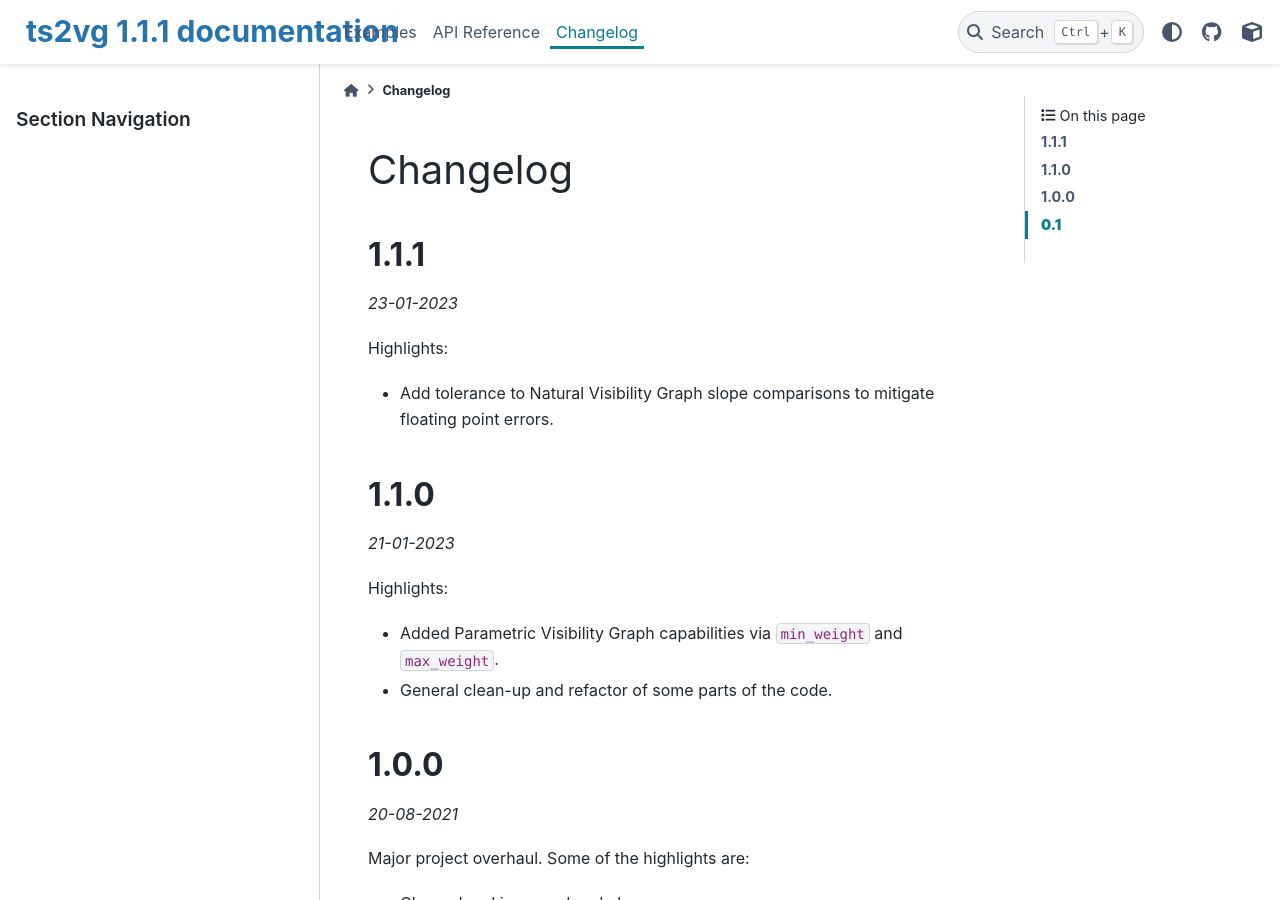
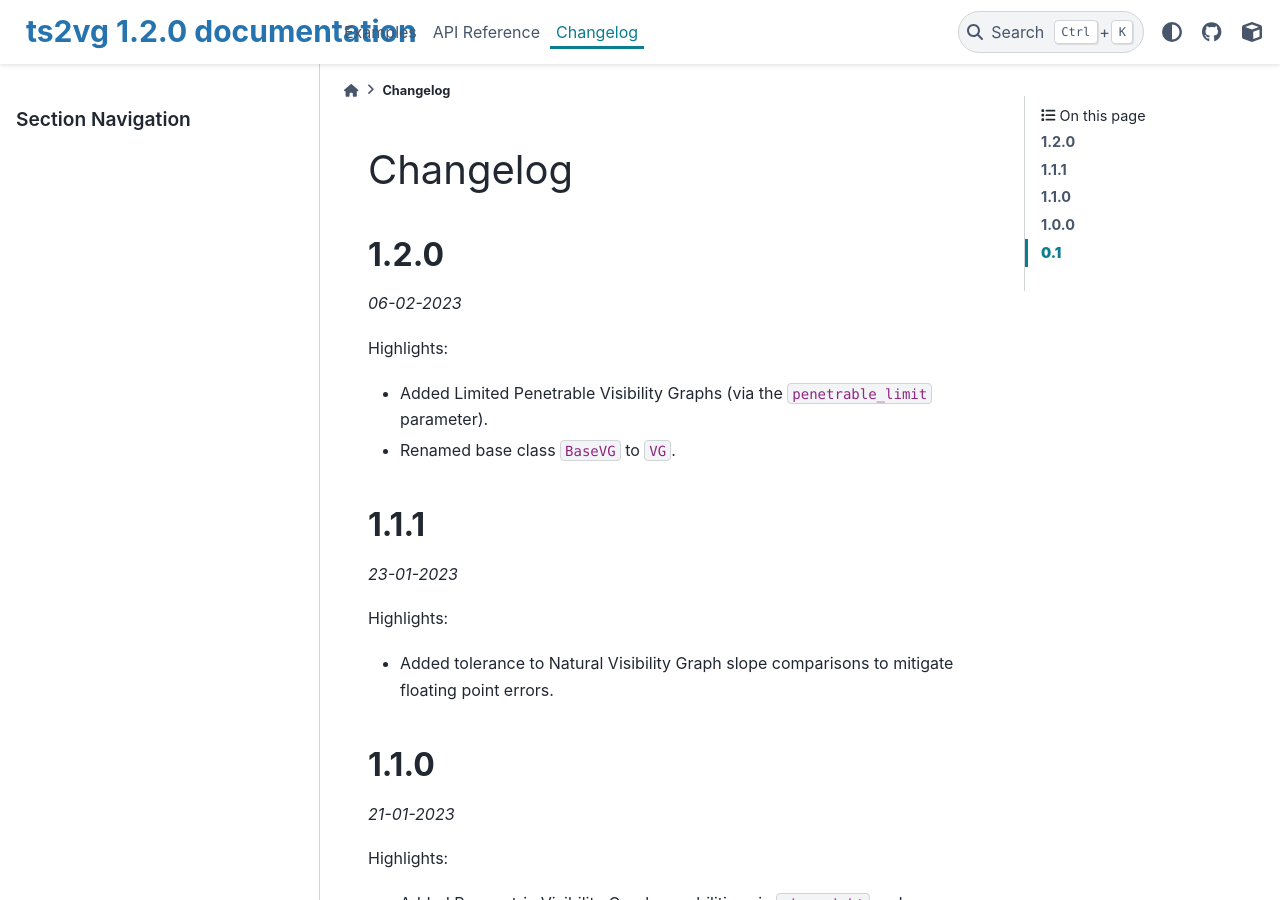
Before and after one commit to CarlosBergillos/ts2vg, a Sphinx documentation site: the page built from docs/source/changelog.rst, in a window 1280 px wide and 900 px high. Built offline with Sphinx 7.4.7 and the PyData theme 0.15.4, drawn with Linux system fonts in a browser that asks for light colours.

Commit message:
New 1.2.0 version

```diff
--- a/docs/source/changelog.rst
+++ b/docs/source/changelog.rst
@@ -1,5 +1,16 @@
 Changelog
 =========
+
+**1.2.0**
+---------
+
+*06-02-2023*
+
+Highlights:
+
++ Added Limited Penetrable Visibility Graphs (via the ``penetrable_limit`` parameter).
++ Renamed base class ``BaseVG`` to ``VG``.
+
 
 **1.1.1**
 ---------
@@ -8,7 +19,7 @@ Changelog
 
 Highlights:
 
-+ Add tolerance to Natural Visibility Graph slope comparisons to mitigate floating point errors.
++ Added tolerance to Natural Visibility Graph slope comparisons to mitigate floating point errors.
 
 
 **1.1.0**
--- a/ts2vg/_version.py
+++ b/ts2vg/_version.py
@@ -1 +1 @@
-__version__ = "1.1.1"
+__version__ = "1.2.0"
```
